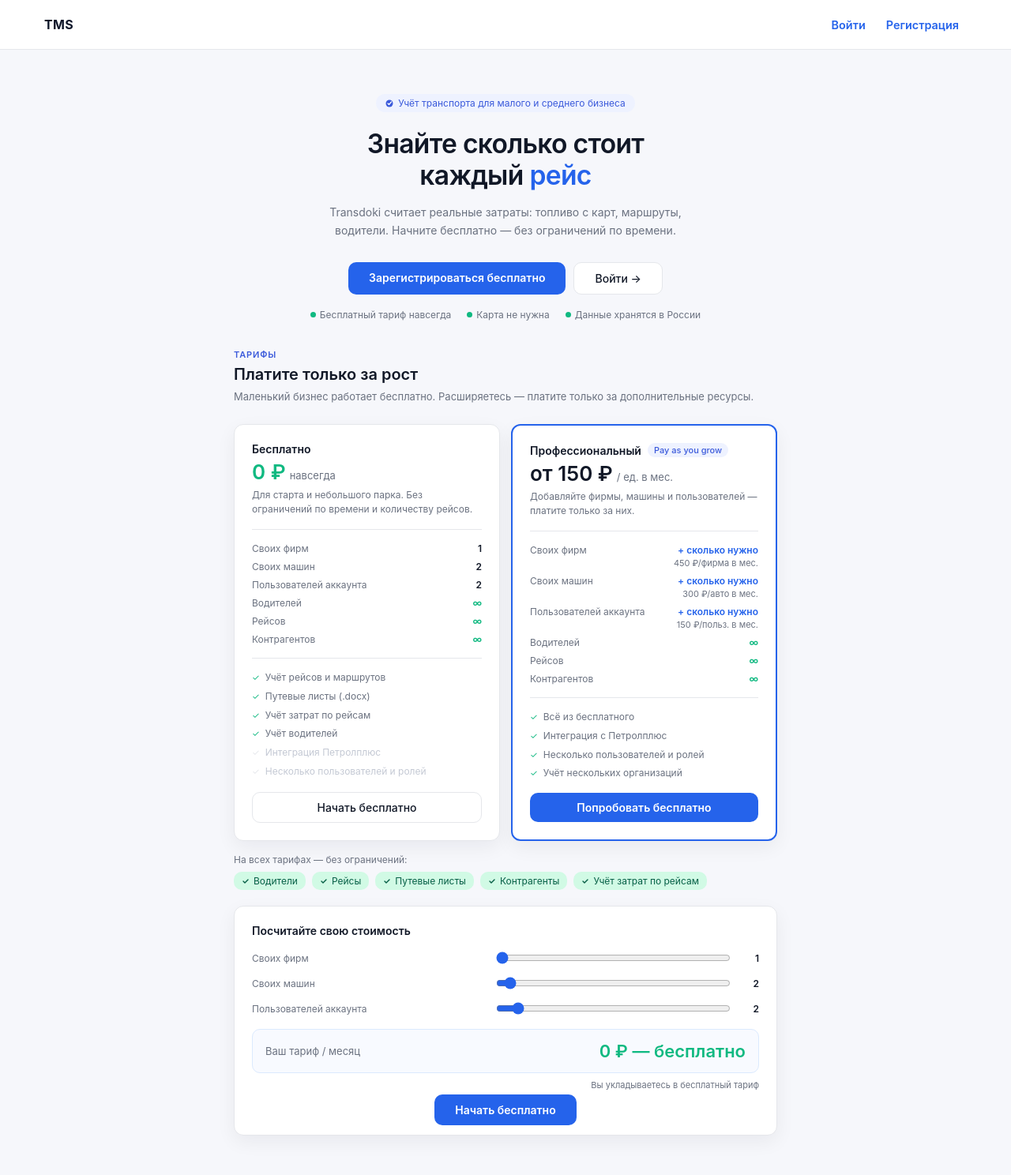
After one commit to A-strata/transdoki, a Django app: page /pricing/ in a window 1280 px wide. The commit adds this page. Shown: the whole page at 79% size. Run offline with Django 5.2, Linux system fonts and the light colour scheme; parts of the project's set-up code (start-up, migrations or seed data) failed here and were passed over.

Commit message:
landing: страница тарифов, умный HomeView, фиксы auth-навигации
- /pricing/ — публичная страница тарифов, цены из billing/constants.py
- HomeView: авторизован → /trips/, нет → /pricing/
- LoginView: redirect_authenticated_user=True
- Кнопка «← На главную» на login и register

Co-Authored-By: Claude Sonnet 4.6 <noreply@anthropic.com>

```diff
--- a/accounts/templates/accounts/register.html
+++ b/accounts/templates/accounts/register.html
@@ -194,6 +194,9 @@
             Уже есть аккаунт?
             <a href="{% url 'login' %}" class="auth-link">Войти</a>
         </p>
+        <p class="auth-footer" style="margin-top: 8px;">
+            <a href="{% url 'home' %}" class="auth-link" style="font-weight: 400; color: #6b7280;">← На главную</a>
+        </p>
     </div>
 </section>
 {% endblock %}
--- a/billing/urls.py
+++ b/billing/urls.py
@@ -6,4 +6,5 @@ app_name = "billing"
 
 urlpatterns = [
     path("billing/", views.TransactionListView.as_view(), name="transactions"),
+    path("pricing/", views.PricingView.as_view(), name="pricing"),
 ]
--- a/billing/views.py
+++ b/billing/views.py
@@ -1,9 +1,40 @@
 from django.contrib.auth.mixins import LoginRequiredMixin
+from django.shortcuts import render
+from django.views import View
 from django.views.generic import ListView
 
 from transdoki.tenancy import get_request_account
 
+from .constants import (
+    DAILY_RATE_ORG,
+    DAILY_RATE_USER,
+    DAILY_RATE_VEHICLE,
+    FREE_TIER_ORGS,
+    FREE_TIER_USERS,
+    FREE_TIER_VEHICLES,
+)
 from .models import BillingTransaction
+
+DAYS_IN_MONTH = 30
+
+
+class PricingView(View):
+    template_name = "pricing.html"
+
+    def get(self, request):
+        monthly_org = int(DAILY_RATE_ORG * DAYS_IN_MONTH)
+        monthly_vehicle = int(DAILY_RATE_VEHICLE * DAYS_IN_MONTH)
+        monthly_user = int(DAILY_RATE_USER * DAYS_IN_MONTH)
+        context = {
+            "free_orgs": FREE_TIER_ORGS,
+            "free_vehicles": FREE_TIER_VEHICLES,
+            "free_users": FREE_TIER_USERS,
+            "monthly_org": monthly_org,
+            "monthly_vehicle": monthly_vehicle,
+            "monthly_user": monthly_user,
+            "min_paid": min(monthly_org, monthly_vehicle, monthly_user),
+        }
+        return render(request, self.template_name, context)
 
 
 class TransactionListView(LoginRequiredMixin, ListView):
--- /dev/null
+++ b/templates/pricing.html
@@ -0,0 +1,555 @@
+{% extends "base.html" %}
+{% block title %}Тарифы — Transdoki{% endblock %}
+
+{% block content %}
+<style>
+.pricing-page {
+    max-width: 720px;
+    margin: 0 auto;
+    padding: 0 0 40px;
+}
+
+/* ─── HERO ─────────────────────────────────────────────── */
+.hero {
+    text-align: center;
+    padding: 48px 24px 36px;
+}
+.hero-badge {
+    display: inline-flex;
+    align-items: center;
+    gap: 6px;
+    font-size: 12px;
+    color: #3B5ADB;
+    background: #EEF2FF;
+    border-radius: 20px;
+    padding: 4px 12px;
+    margin-bottom: 20px;
+}
+.hero h1 {
+    font-size: clamp(1.6rem, 3vw, 2.1rem);
+    font-weight: 600;
+    color: var(--text);
+    line-height: 1.2;
+    margin: 0 0 14px;
+    letter-spacing: -0.02em;
+}
+.hero h1 em {
+    font-style: normal;
+    color: var(--primary);
+}
+.hero p {
+    font-size: 14px;
+    color: var(--muted);
+    line-height: 1.7;
+    max-width: 460px;
+    margin: 0 auto 28px;
+}
+.hero-cta {
+    display: flex;
+    gap: 10px;
+    justify-content: center;
+    flex-wrap: wrap;
+}
+.btn-primary {
+    font-size: 14px;
+    font-weight: 600;
+    padding: 11px 26px;
+    border-radius: var(--radius-sm);
+    background: var(--primary);
+    color: #fff;
+    border: none;
+    cursor: pointer;
+    text-decoration: none;
+    transition: background .2s;
+}
+.btn-primary:hover { background: var(--primary-hover); color: #fff; }
+.btn-secondary {
+    font-size: 14px;
+    font-weight: 500;
+    padding: 11px 26px;
+    border-radius: var(--radius-sm);
+    background: var(--surface);
+    color: var(--text);
+    border: 1px solid var(--border);
+    cursor: pointer;
+    text-decoration: none;
+    transition: background .2s;
+}
+.btn-secondary:hover { background: #f3f4f6; }
+
+.trust-row {
+    display: flex;
+    gap: 20px;
+    justify-content: center;
+    flex-wrap: wrap;
+    margin-top: 18px;
+}
+.trust-item {
+    font-size: 12px;
+    color: var(--muted);
+    display: flex;
+    align-items: center;
+    gap: 5px;
+}
+.dot-green {
+    width: 7px;
+    height: 7px;
+    border-radius: 50%;
+    background: #10B981;
+    flex-shrink: 0;
+}
+
+/* ─── PRICING SECTION ──────────────────────────────────── */
+.pricing-section {
+    padding: 0 16px;
+}
+.section-label {
+    font-size: 11px;
+    font-weight: 600;
+    color: #3B5ADB;
+    letter-spacing: 0.08em;
+    text-transform: uppercase;
+    margin-bottom: 6px;
+}
+.section-title {
+    font-size: 20px;
+    font-weight: 600;
+    color: var(--text);
+    margin: 0 0 6px;
+}
+.section-sub {
+    font-size: 13px;
+    color: var(--muted);
+    margin: 0 0 24px;
+    line-height: 1.6;
+}
+
+/* ─── PLAN CARDS ───────────────────────────────────────── */
+.plans {
+    display: grid;
+    grid-template-columns: 1fr 1fr;
+    gap: 14px;
+    margin-bottom: 16px;
+}
+.plan {
+    background: var(--surface);
+    border: 1px solid var(--border);
+    border-radius: var(--radius);
+    padding: 22px;
+    display: flex;
+    flex-direction: column;
+    gap: 16px;
+    box-shadow: var(--shadow);
+}
+.plan.featured {
+    border: 2px solid var(--primary);
+}
+
+.plan-header { display: flex; flex-direction: column; gap: 5px; }
+.plan-name {
+    font-size: 14px;
+    font-weight: 600;
+    color: var(--text);
+    display: flex;
+    align-items: center;
+    gap: 8px;
+}
+.plan-tag {
+    font-size: 11px;
+    background: #EEF2FF;
+    color: #3B5ADB;
+    border-radius: 10px;
+    padding: 2px 8px;
+    font-weight: 500;
+}
+.plan-price {
+    display: flex;
+    align-items: baseline;
+    gap: 5px;
+}
+.price-free {
+    font-size: 26px;
+    font-weight: 600;
+    color: #10B981;
+}
+.price-amount {
+    font-size: 26px;
+    font-weight: 600;
+    color: var(--text);
+}
+.price-period { font-size: 13px; color: var(--muted); }
+.plan-desc { font-size: 12px; color: var(--muted); line-height: 1.5; }
+
+.plan-divider { height: 1px; background: var(--border); }
+
+/* limits */
+.plan-limits { display: flex; flex-direction: column; gap: 8px; }
+.limit-row {
+    display: flex;
+    justify-content: space-between;
+    align-items: baseline;
+    font-size: 12px;
+    gap: 8px;
+}
+.limit-label { color: var(--muted); }
+.limit-val { font-weight: 600; color: var(--text); text-align: right; }
+.limit-val.unlimited { color: #10B981; }
+.limit-val-stack { display: flex; flex-direction: column; align-items: flex-end; gap: 2px; }
+.limit-price-hint { font-size: 11px; font-weight: 400; color: var(--muted); }
+
+/* features */
+.plan-features { display: flex; flex-direction: column; gap: 7px; }
+.feat {
+    font-size: 12px;
+    color: var(--muted);
+    display: flex;
+    align-items: flex-start;
+    gap: 7px;
+    line-height: 1.4;
+}
+.feat-check { color: #10B981; flex-shrink: 0; font-size: 11px; margin-top: 1px; }
+.feat-check.dim { color: var(--border); }
+.feat.dim span:last-child { color: #c4c9d4; }
+
+/* plan CTA */
+.plan-cta { margin-top: auto; }
+.plan-cta .btn-primary,
+.plan-cta .btn-secondary { display: block; text-align: center; width: 100%; padding: 10px; }
+
+/* ─── UNLIMITED BADGES ─────────────────────────────────── */
+.unlimited-note {
+    font-size: 12px;
+    color: var(--muted);
+    margin-bottom: 8px;
+}
+.unlimited-row {
+    display: flex;
+    gap: 8px;
+    flex-wrap: wrap;
+    margin-bottom: 20px;
+}
+.unlimited-badge {
+    font-size: 12px;
+    color: #065F46;
+    background: #D1FAE5;
+    border-radius: var(--radius-sm);
+    padding: 4px 10px;
+    display: flex;
+    align-items: center;
+    gap: 5px;
+}
+
+/* ─── CALCULATOR ───────────────────────────────────────── */
+.calc {
+    background: var(--surface);
+    border: 1px solid var(--border);
+    border-radius: var(--radius);
+    padding: 22px;
+    box-shadow: var(--shadow);
+}
+.calc-title {
+    font-size: 14px;
+    font-weight: 600;
+    color: var(--text);
+    margin-bottom: 16px;
+}
+.calc-rows { display: flex; flex-direction: column; gap: 12px; margin-bottom: 16px; }
+.calc-row { display: flex; align-items: center; gap: 10px; }
+.calc-row label { font-size: 12px; color: var(--muted); flex: 1; min-width: 0; }
+.calc-row input[type=range] { flex: 1; min-width: 0; accent-color: var(--primary); }
+.calc-row .val { font-size: 12px; font-weight: 600; color: var(--text); min-width: 24px; text-align: right; }
+
+.calc-result {
+    display: flex;
+    justify-content: space-between;
+    align-items: center;
+    background: #f8faff;
+    border: 1px solid #dbeafe;
+    border-radius: var(--radius-sm);
+    padding: 14px 16px;
+    margin-bottom: 8px;
+}
+.calc-result-label { font-size: 13px; color: var(--muted); }
+.calc-result-amount { font-size: 22px; font-weight: 600; color: var(--primary); }
+.calc-result-amount.is-free { color: #10B981; }
+
+.calc-breakdown {
+    font-size: 11px;
+    color: var(--muted);
+    text-align: right;
+    min-height: 16px;
+    margin-bottom: 12px;
+}
+
+.calc-action { text-align: center; }
+
+/* ─── MOBILE ───────────────────────────────────────────── */
+@media (max-width: 580px) {
+    .hero { padding: 32px 16px 28px; }
+    .plans { grid-template-columns: 1fr; }
+    .pricing-section { padding: 0 12px; }
+}
+</style>
+
+<section class="pricing-page">
+
+    <!-- HERO -->
+    <div class="hero">
+        <div class="hero-badge">
+            <svg width="10" height="10" viewBox="0 0 10 10" fill="none">
+                <circle cx="5" cy="5" r="4.5" fill="#3B5ADB"/>
+                <path d="M3 5l1.5 1.5L7.5 3" stroke="white" stroke-width="1.2" stroke-linecap="round" stroke-linejoin="round"/>
+            </svg>
+            Учёт транспорта для малого и среднего бизнеса
+        </div>
+        <h1>Знайте сколько стоит<br>каждый <em>рейс</em></h1>
+        <p>Transdoki считает реальные затраты: топливо с карт, маршруты, водители. Начните бесплатно — без ограничений по времени.</p>
+        <div class="hero-cta">
+            <a href="{% url 'accounts:register' %}" class="btn-primary">Зарегистрироваться бесплатно</a>
+            <a href="{% url 'login' %}" class="btn-secondary">Войти →</a>
+        </div>
+        <div class="trust-row">
+            <span class="trust-item"><span class="dot-green"></span>Бесплатный тариф навсегда</span>
+            <span class="trust-item"><span class="dot-green"></span>Карта не нужна</span>
+            <span class="trust-item"><span class="dot-green"></span>Данные хранятся в России</span>
+        </div>
+    </div>
+
+    <!-- PRICING -->
+    <div class="pricing-section">
+        <div class="section-label">Тарифы</div>
+        <div class="section-title">Платите только за рост</div>
+        <div class="section-sub">Маленький бизнес работает бесплатно. Расширяетесь — платите только за дополнительные ресурсы.</div>
+
+        <div class="plans">
+
+            <!-- FREE -->
+            <div class="plan">
+                <div class="plan-header">
+                    <div class="plan-name">Бесплатно</div>
+                    <div class="plan-price">
+                        <span class="price-free">0 ₽</span>
+                        <span class="price-period">навсегда</span>
+                    </div>
+                    <div class="plan-desc">Для старта и небольшого парка. Без ограничений по времени и количеству рейсов.</div>
+                </div>
+
+                <div class="plan-divider"></div>
+
+                <div class="plan-limits">
+                    <div class="limit-row">
+                        <span class="limit-label">Своих фирм</span>
+                        <span class="limit-val">{{ free_orgs }}</span>
+                    </div>
+                    <div class="limit-row">
+                        <span class="limit-label">Своих машин</span>
+                        <span class="limit-val">{{ free_vehicles }}</span>
+                    </div>
+                    <div class="limit-row">
+                        <span class="limit-label">Пользователей аккаунта</span>
+                        <span class="limit-val">{{ free_users }}</span>
+                    </div>
+                    <div class="limit-row">
+                        <span class="limit-label">Водителей</span>
+                        <span class="limit-val unlimited">∞</span>
+                    </div>
+                    <div class="limit-row">
+                        <span class="limit-label">Рейсов</span>
+                        <span class="limit-val unlimited">∞</span>
+                    </div>
+                    <div class="limit-row">
+                        <span class="limit-label">Контрагентов</span>
+                        <span class="limit-val unlimited">∞</span>
+                    </div>
+                </div>
+
+                <div class="plan-divider"></div>
+
+                <div class="plan-features">
+                    <div class="feat"><span class="feat-check">✓</span>Учёт рейсов и маршрутов</div>
+                    <div class="feat"><span class="feat-check">✓</span>Путевые листы (.docx)</div>
+                    <div class="feat"><span class="feat-check">✓</span>Учёт затрат по рейсам</div>
+                    <div class="feat"><span class="feat-check">✓</span>Учёт водителей</div>
+                    <div class="feat dim"><span class="feat-check dim">✓</span><span>Интеграция Петролплюс</span></div>
+                    <div class="feat dim"><span class="feat-check dim">✓</span><span>Несколько пользователей и ролей</span></div>
+                </div>
+
+                <div class="plan-cta">
+                    <a href="{% url 'accounts:register' %}" class="btn-secondary">Начать бесплатно</a>
+                </div>
+            </div>
+
+            <!-- PAID -->
+            <div class="plan featured">
+                <div class="plan-header">
+                    <div class="plan-name">Профессиональный <span class="plan-tag">Pay as you grow</span></div>
+                    <div class="plan-price">
+                        <span class="price-amount">от {{ min_paid }} ₽</span>
+                        <span class="price-period">/ ед. в мес.</span>
+                    </div>
+                    <div class="plan-desc">Добавляйте фирмы, машины и пользователей — платите только за них.</div>
+                </div>
+
+                <div class="plan-divider"></div>
+
+                <div class="plan-limits">
+                    <div class="limit-row">
+                        <span class="limit-label">Своих фирм</span>
+                        <div class="limit-val-stack">
+                            <span class="limit-val" style="color: var(--primary);">+ сколько нужно</span>
+                            <span class="limit-price-hint">{{ monthly_org }} ₽/фирма в мес.</span>
+                        </div>
+                    </div>
+                    <div class="limit-row">
+                        <span class="limit-label">Своих машин</span>
+                        <div class="limit-val-stack">
+                            <span class="limit-val" style="color: var(--primary);">+ сколько нужно</span>
+                            <span class="limit-price-hint">{{ monthly_vehicle }} ₽/авто в мес.</span>
+                        </div>
+                    </div>
+                    <div class="limit-row">
+                        <span class="limit-label">Пользователей аккаунта</span>
+                        <div class="limit-val-stack">
+                            <span class="limit-val" style="color: var(--primary);">+ сколько нужно</span>
+                            <span class="limit-price-hint">{{ monthly_user }} ₽/польз. в мес.</span>
+                        </div>
+                    </div>
+                    <div class="limit-row">
+                        <span class="limit-label">Водителей</span>
+                        <span class="limit-val unlimited">∞</span>
+                    </div>
+                    <div class="limit-row">
+                        <span class="limit-label">Рейсов</span>
+                        <span class="limit-val unlimited">∞</span>
+                    </div>
+                    <div class="limit-row">
+                        <span class="limit-label">Контрагентов</span>
+                        <span class="limit-val unlimited">∞</span>
+                    </div>
+                </div>
+
+                <div class="plan-divider"></div>
+
+                <div class="plan-features">
+                    <div class="feat"><span class="feat-check">✓</span>Всё из бесплатного</div>
+                    <div class="feat"><span class="feat-check">✓</span>Интеграция с Петролплюс</div>
+                    <div class="feat"><span class="feat-check">✓</span>Несколько пользователей и ролей</div>
+                    <div class="feat"><span class="feat-check">✓</span>Учёт нескольких организаций</div>
+                </div>
+
+                <div class="plan-cta">
+                    <a href="{% url 'accounts:register' %}" class="btn-primary">Попробовать бесплатно</a>
+                </div>
+            </div>
+
+        </div>
+
+        <!-- UNLIMITED BADGES -->
+        <div class="unlimited-note">На всех тарифах — без ограничений:</div>
+        <div class="unlimited-row">
+            <span class="unlimited-badge">
+                <svg width="10" height="10" viewBox="0 0 10 10" fill="none"><path d="M2 5l2 2 4-4" stroke="#065F46" stroke-width="1.4" stroke-linecap="round" stroke-linejoin="round"/></svg>
+                Водители
+            </span>
+            <span class="unlimited-badge">
+                <svg width="10" height="10" viewBox="0 0 10 10" fill="none"><path d="M2 5l2 2 4-4" stroke="#065F46" stroke-width="1.4" stroke-linecap="round" stroke-linejoin="round"/></svg>
+                Рейсы
+            </span>
+            <span class="unlimited-badge">
+                <svg width="10" height="10" viewBox="0 0 10 10" fill="none"><path d="M2 5l2 2 4-4" stroke="#065F46" stroke-width="1.4" stroke-linecap="round" stroke-linejoin="round"/></svg>
+                Путевые листы
+            </span>
+            <span class="unlimited-badge">
+                <svg width="10" height="10" viewBox="0 0 10 10" fill="none"><path d="M2 5l2 2 4-4" stroke="#065F46" stroke-width="1.4" stroke-linecap="round" stroke-linejoin="round"/></svg>
+                Контрагенты
+            </span>
+            <span class="unlimited-badge">
+                <svg width="10" height="10" viewBox="0 0 10 10" fill="none"><path d="M2 5l2 2 4-4" stroke="#065F46" stroke-width="1.4" stroke-linecap="round" stroke-linejoin="round"/></svg>
+                Учёт затрат по рейсам
+            </span>
+        </div>
+
+        <!-- CALCULATOR -->
+        <div class="calc">
+            <div class="calc-title">Посчитайте свою стоимость</div>
+            <div class="calc-rows">
+                <div class="calc-row">
+                    <label>Своих фирм</label>
+                    <input type="range" min="1" max="10" value="{{ free_orgs }}" id="c-firms" oninput="calcPricing()">
+                    <span class="val" id="c-firms-val">{{ free_orgs }}</span>
+                </div>
+                <div class="calc-row">
+                    <label>Своих машин</label>
+                    <input type="range" min="1" max="30" value="{{ free_vehicles }}" id="c-cars" oninput="calcPricing()">
+                    <span class="val" id="c-cars-val">{{ free_vehicles }}</span>
+                </div>
+                <div class="calc-row">
+                    <label>Пользователей аккаунта</label>
+                    <input type="range" min="1" max="15" value="{{ free_users }}" id="c-users" oninput="calcPricing()">
+                    <span class="val" id="c-users-val">{{ free_users }}</span>
+                </div>
+            </div>
+
+            <div class="calc-result">
+                <span class="calc-result-label">Ваш тариф / месяц</span>
+                <span class="calc-result-amount" id="c-total">0 ₽</span>
+            </div>
+            <div class="calc-breakdown" id="c-breakdown"></div>
+
+            <div class="calc-action">
+                <a href="{% url 'accounts:register' %}" class="btn-primary" id="c-cta">Начать бесплатно</a>
+            </div>
+        </div>
+    </div>
+
+</section>
+
+<script>
+(function () {
+    const FREE_ORGS     = {{ free_orgs }};
+    const FREE_VEHICLES = {{ free_vehicles }};
+    const FREE_USERS    = {{ free_users }};
+    const PRICE_ORG     = {{ monthly_org }};
+    const PRICE_VEHICLE = {{ monthly_vehicle }};
+    const PRICE_USER    = {{ monthly_user }};
+
+    window.calcPricing = function () {
+        const firms = parseInt(document.getElementById('c-firms').value);
+        const cars  = parseInt(document.getElementById('c-cars').value);
+        const users = parseInt(document.getElementById('c-users').value);
+
+        document.getElementById('c-firms-val').textContent = firms;
+        document.getElementById('c-cars-val').textContent  = cars;
+        document.getElementById('c-users-val').textContent = users;
+
+        const paidFirms = Math.max(0, firms - FREE_ORGS);
+        const paidCars  = Math.max(0, cars  - FREE_VEHICLES);
+        const paidUsers = Math.max(0, users - FREE_USERS);
+
+        const total = paidFirms * PRICE_ORG + paidCars * PRICE_VEHICLE + paidUsers * PRICE_USER;
+
+        const totalEl     = document.getElementById('c-total');
+        const breakdownEl = document.getElementById('c-breakdown');
+        const ctaEl       = document.getElementById('c-cta');
+
+        if (total === 0) {
+            totalEl.textContent = '0 ₽ — бесплатно';
+            totalEl.className   = 'calc-result-amount is-free';
+            breakdownEl.textContent = 'Вы укладываетесь в бесплатный тариф';
+            ctaEl.textContent   = 'Начать бесплатно';
+        } else {
+            totalEl.textContent = '~' + total.toLocaleString('ru-RU') + ' ₽';
+            totalEl.className   = 'calc-result-amount';
+            const parts = [];
+            if (paidFirms > 0) parts.push(paidFirms + ' доп. фирм × ' + PRICE_ORG + ' ₽');
+            if (paidCars  > 0) parts.push(paidCars  + ' доп. авто × ' + PRICE_VEHICLE + ' ₽');
+            if (paidUsers > 0) parts.push(paidUsers + ' доп. польз. × ' + PRICE_USER + ' ₽');
+            breakdownEl.textContent = parts.join(' + ');
+            ctaEl.textContent = 'Попробовать бесплатно';
+        }
+    };
+
+    calcPricing();
+})();
+</script>
+{% endblock %}
--- a/templates/registration/login.html
+++ b/templates/registration/login.html
@@ -163,6 +163,9 @@
             Нет аккаунта?
             <a href="{% url 'accounts:register' %}" class="auth-link">Зарегистрироваться</a>
         </p>
+        <p class="auth-footer" style="margin-top: 8px;">
+            <a href="{% url 'home' %}" class="auth-link" style="font-weight: 400; color: #6b7280;">← На главную</a>
+        </p>
     </div>
 </section>
 {% endblock %}
--- a/transdoki/urls.py
+++ b/transdoki/urls.py
@@ -2,16 +2,28 @@ from django.conf import settings
 from django.conf.urls.static import static
 from django.contrib import admin
 from django.contrib.auth import views as auth_views
+from django.shortcuts import redirect
 from django.urls import include, path
-from django.views.generic import RedirectView
+from django.views import View
+
+
+class HomeView(View):
+    def get(self, request):
+        if request.user.is_authenticated:
+            return redirect("trips:list")
+        return redirect("billing:pricing")
+
 
 urlpatterns = [
-    path("", RedirectView.as_view(pattern_name="login", permanent=False)),
+    path("", HomeView.as_view(), name="home"),
     path("admin/", admin.site.urls),
     path("accounts/", include("accounts.urls")),
     path(
         "accounts/login/",
-        auth_views.LoginView.as_view(template_name="registration/login.html"),
+        auth_views.LoginView.as_view(
+            template_name="registration/login.html",
+            redirect_authenticated_user=True,
+        ),
         name="login",
     ),
     path(
```
